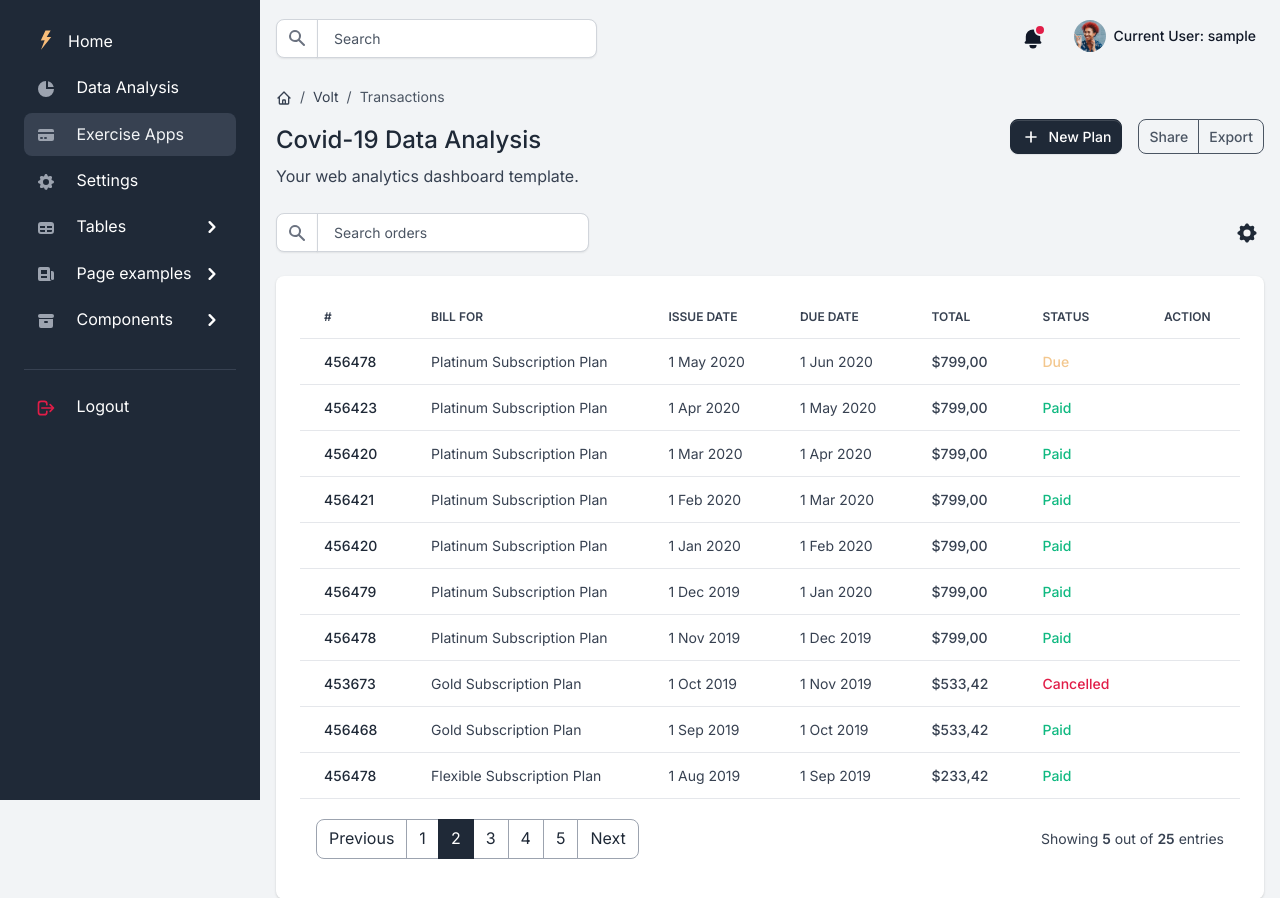
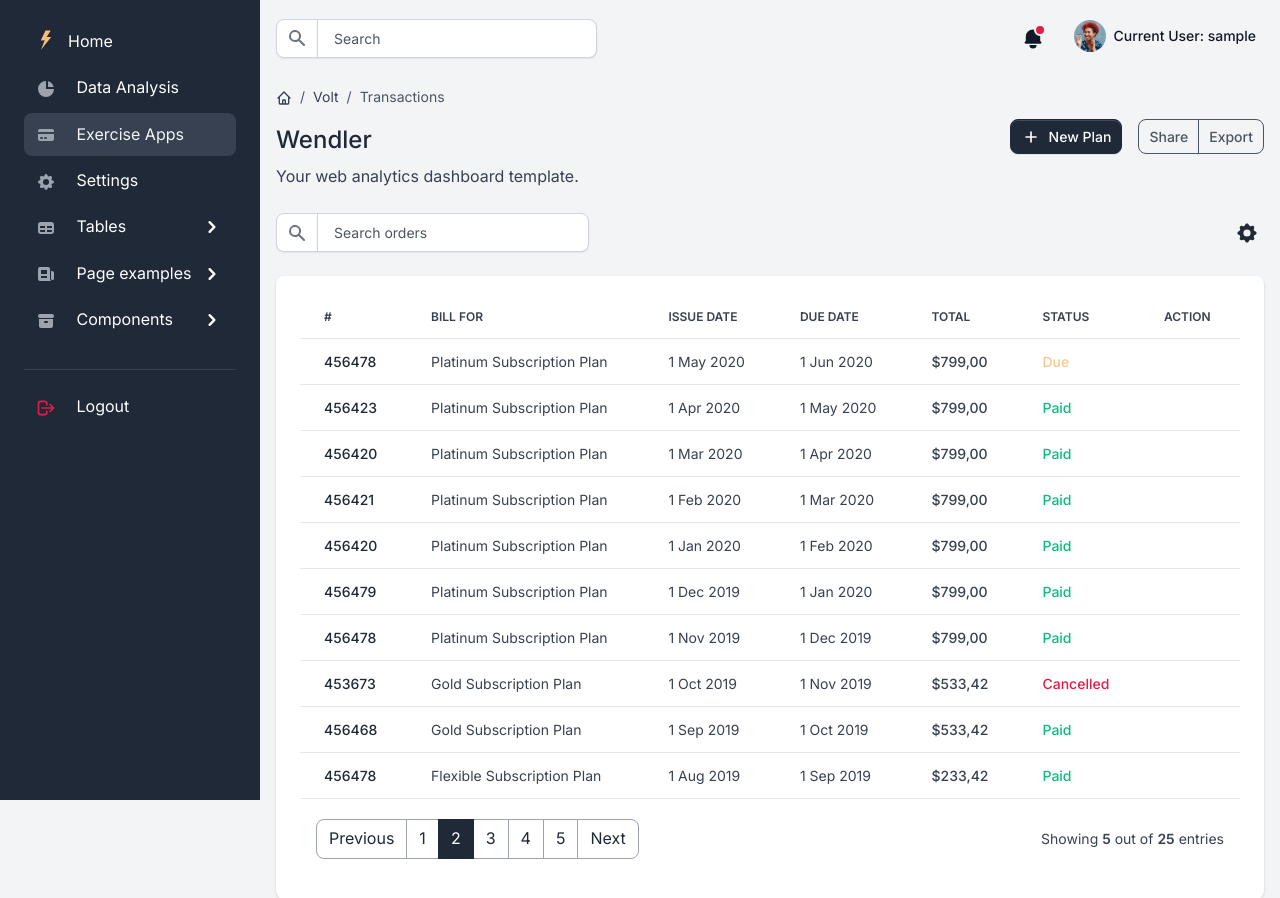
Before and after one commit to KyeongsupChoi/Leafdash, a Django app: page /wendler.html in a window 1280 px wide. Shown: the top 898 px of the page. Run offline with Django 3.2, Linux system fonts and the light colour scheme; the visitor is signed in with stand-in values (Sample User, id 1); parts of the project's set-up code (start-up, migrations or seed data) failed here and were passed over; some libraries are stand-ins or nearby versions.

Commit message:
Enabled wendler in Django

```diff
--- a/apps/home/urls.py
+++ b/apps/home/urls.py
@@ -12,6 +12,5 @@ urlpatterns = [
     path('', views.index, name='home'),
 
     # Matches any html file
-    re_path(r'^.*\.*', views.pages, name='pages'),
 
 ]
--- a/apps/home/views.py
+++ b/apps/home/views.py
@@ -13,7 +13,6 @@ from django.urls import reverse
 @login_required(login_url="/login/")
 def index(request):
     context = {'segment': 'index'}
-
     html_template = loader.get_template('home/index.html')
     return HttpResponse(html_template.render(context, request))
 
@@ -30,7 +29,7 @@ def pages(request):
         if load_template == 'admin':
             return HttpResponseRedirect(reverse('admin:index'))
         context['segment'] = load_template
-
+        print(context)
         html_template = loader.get_template('home/' + load_template)
         return HttpResponse(html_template.render(context, request))
 
--- a/apps/templates/home/wendler.html
+++ b/apps/templates/home/wendler.html
@@ -21,7 +21,7 @@
                   <li class="breadcrumb-item active" aria-current="page">Transactions</li>
               </ol>
           </nav>
-          <h2 class="h4">Covid-19 Data Analysis</h2>
+          <h2 class="h4">Wendler</h2>
           <p class="mb-0">Your web analytics dashboard template.</p>
       </div>
       <div class="btn-toolbar mb-2 mb-md-0">
--- a/apps/wendler/urls.py
+++ b/apps/wendler/urls.py
@@ -4,14 +4,13 @@ Copyright (c) 2019 - present AppSeed.us
 """
 
 from django.urls import path, re_path
-from apps.home import views
+from apps.wendler import views
 
 urlpatterns = [
 
     # The home page
-    path('', views.index, name='home'),
+    path('wendler.html', views.wendler_view, name='wendler'),
 
     # Matches any html file
-    re_path(r'^.*\.*', views.pages, name='pages'),
 
 ]
--- a/apps/wendler/views.py
+++ b/apps/wendler/views.py
@@ -11,10 +11,10 @@ from django.urls import reverse
 
 
 @login_required(login_url="/login/")
-def index(request):
-    context = {'segment': 'index'}
-
-    html_template = loader.get_template('home/index.html')
+def wendler_view(request):
+    context = {'segment': 'wendler'}
+    print("hey")
+    html_template = loader.get_template('home/wendler.html')
     return HttpResponse(html_template.render(context, request))
 
 
@@ -28,9 +28,8 @@ def pages(request):
         load_template = request.path.split('/')[-1]
 
         if load_template == 'admin':
-            return HttpResponseRedirect(reverse('admin:index'))
+            return HttpResponseRedirect(reverse('admin:wendler'))
         context['segment'] = load_template
-
         html_template = loader.get_template('home/' + load_template)
         return HttpResponse(html_template.render(context, request))
 
--- a/core/settings.py
+++ b/core/settings.py
@@ -41,6 +41,7 @@ INSTALLED_APPS = [
     'django.contrib.messages',
     'django.contrib.staticfiles',
     'apps.home',                                    # Enable the inner home (home)
+    'apps.wendler',
     'allauth',                                      # OAuth new
     'allauth.account',                              # OAuth new
     'allauth.socialaccount',                        # OAuth new
--- a/core/urls.py
+++ b/core/urls.py
@@ -13,5 +13,6 @@ urlpatterns = [
     # ADD NEW Routes HERE
 
     # Leave `Home.Urls` as last the last line
+    path("", include("apps.wendler.urls")),
     path("", include("apps.home.urls"))
 ]
```
